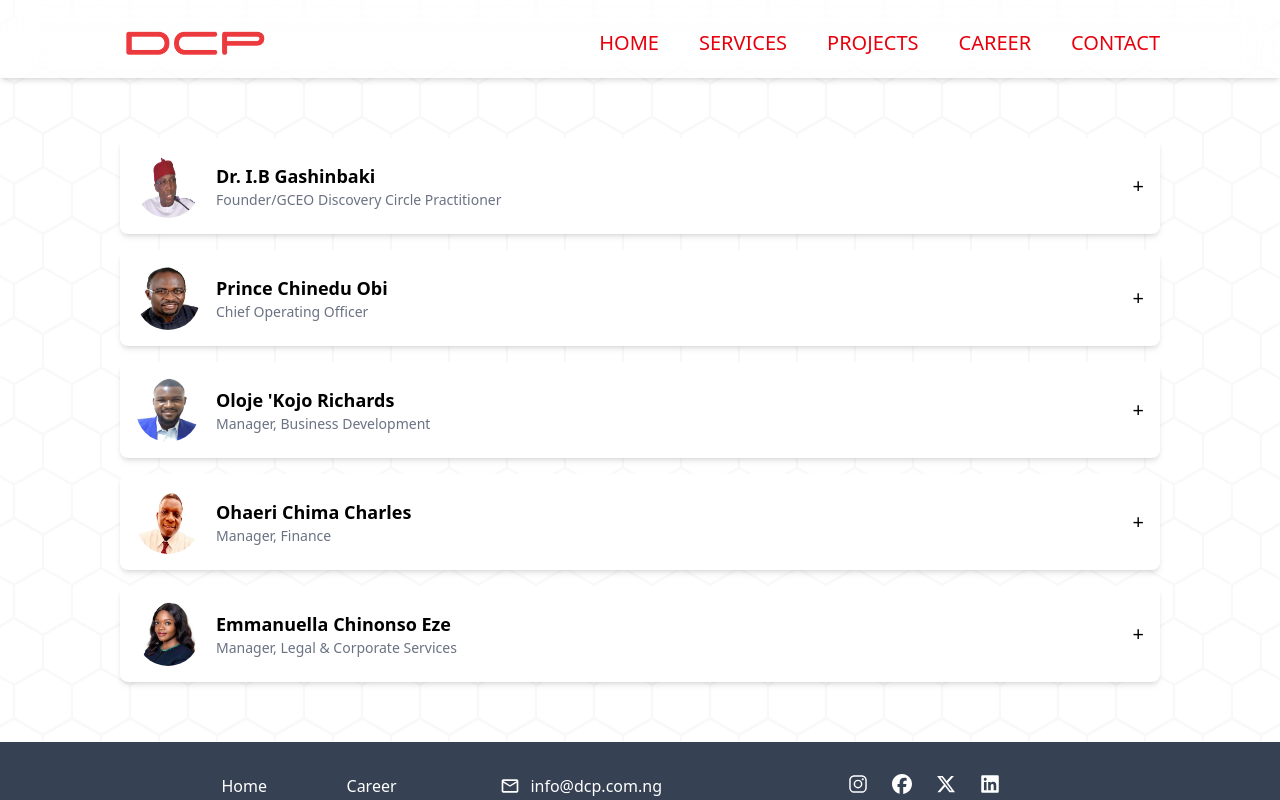
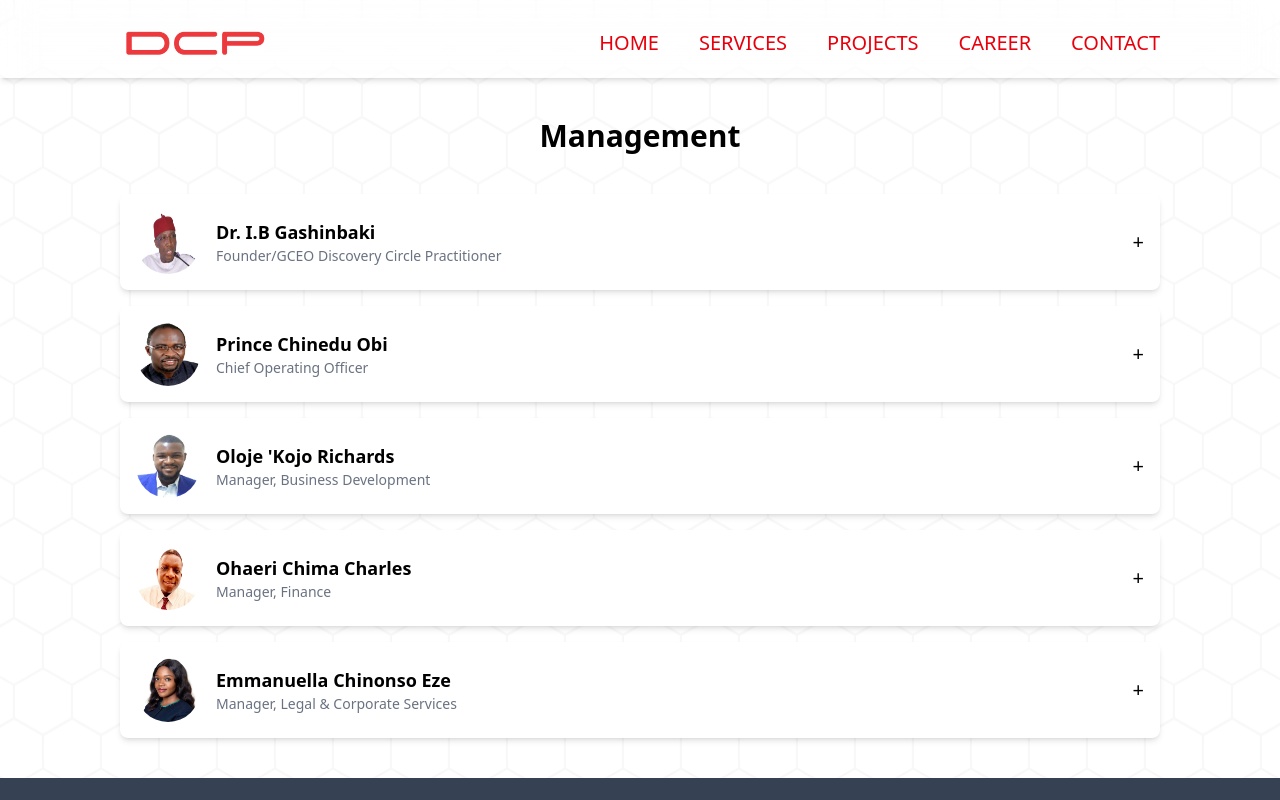
Before and after one commit to DCPHQ01/DCP, a React (Vite) app: page /management in a window 1280 px wide. Shown: the top 800 px of the page. Built offline with nearby package versions, Linux system fonts and the light colour scheme.

Commit message:
made a change in management page

```diff
--- a/src/pages/Home.jsx
+++ b/src/pages/Home.jsx
@@ -181,7 +181,7 @@ const Home = () => {
             </section>
 
 
-            {/* section 5 management link */}
+            {/* section 5 management */}
             <section className="management mt-20 mb-7 flex flex-col items-center">
                 <h2 className="text-3xl font-bold mb-5">Management Team</h2>
 
--- a/src/pages/Management.jsx
+++ b/src/pages/Management.jsx
@@ -53,7 +53,10 @@ export default function Management() {
   };
 
   return (
-    <div className="mx-30 my-15">
+    <div className="mx-30 my-10">
+      <div className="text-3xl font-bold mb-10 flex justify-center">
+        <h2>Management</h2>
+      </div>
         <div className="space-y-4">
             {accordionItems.map((item, index) => (
             <div
```
